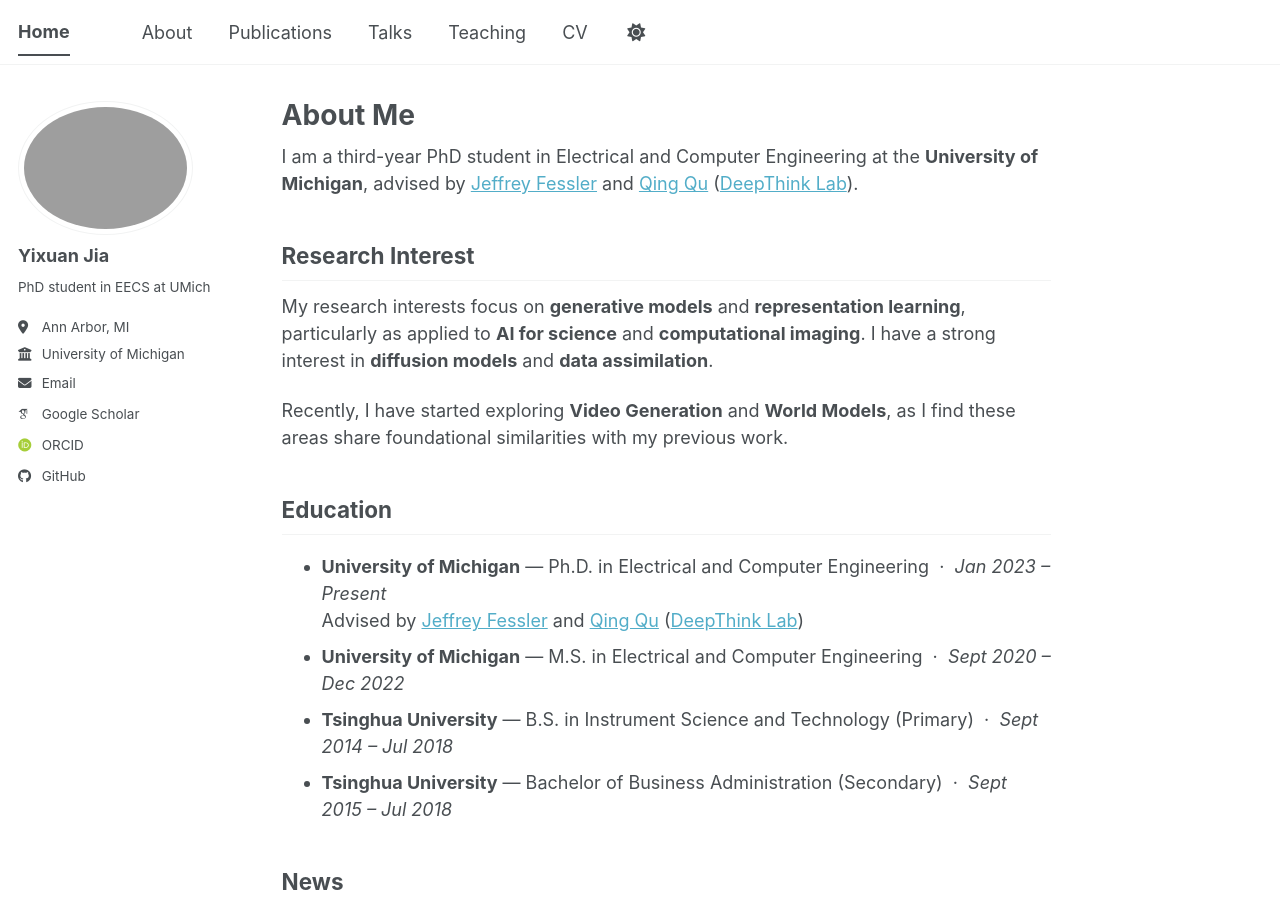
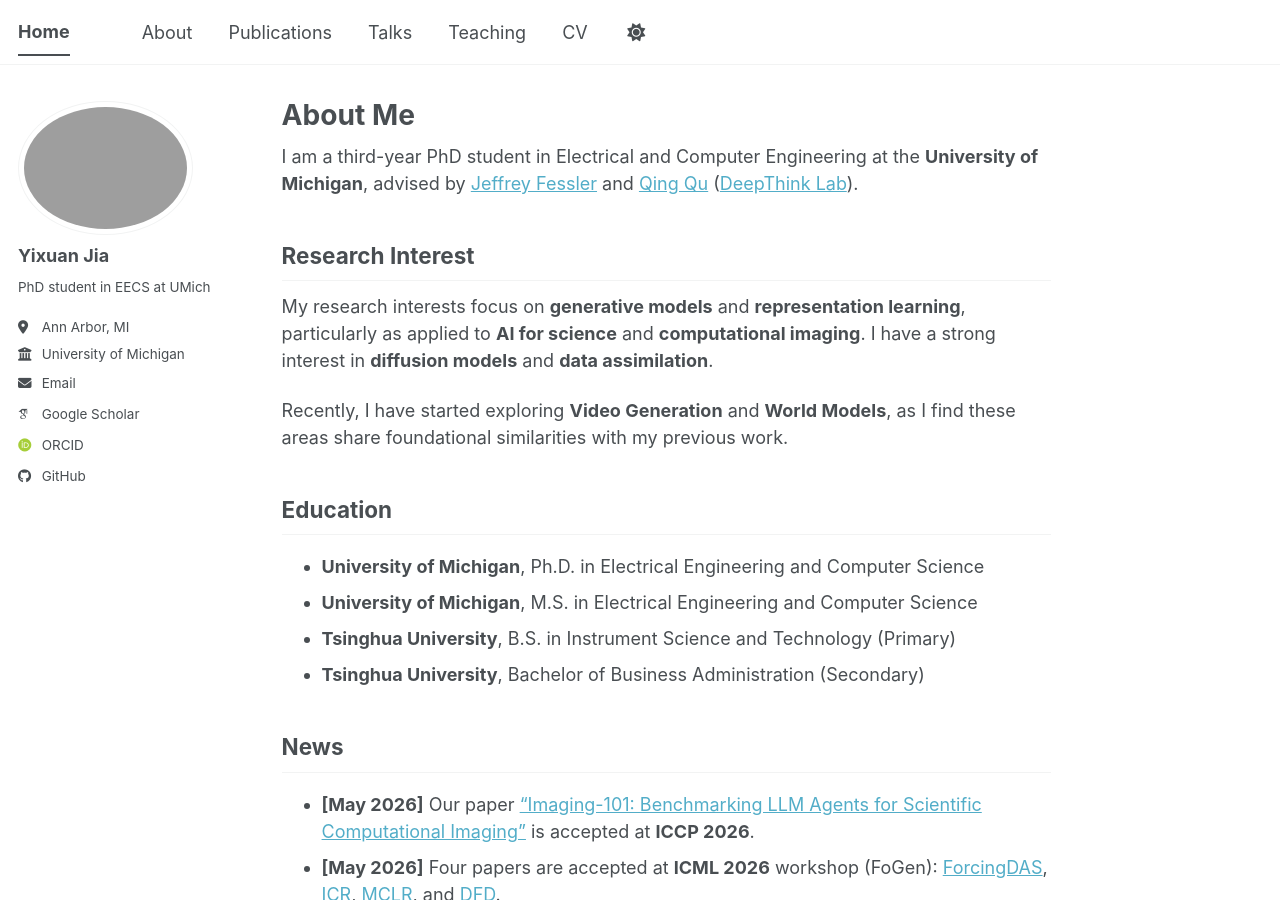
Before and after one commit to umjiayx/umjiayx.github.io, a Jekyll site: the page built from _pages/about.md, in a window 1280 px wide and 900 px high. Built offline with Jekyll 4.4.1, drawn with Linux system fonts in a browser that asks for light colours; some web fonts are replaced; a script bundle is joined from its source files by our own code; library files that are not in the unit come from our copies.

Commit message:
small updates

```diff
--- a/_pages/about.md
+++ b/_pages/about.md
@@ -17,11 +17,10 @@ Recently, I have started exploring **Video Generation** and **World Models**, as
 
 ## Education
 
-- **University of Michigan** — Ph.D. in Electrical and Computer Engineering &nbsp;·&nbsp; *Jan 2023 – Present*
-  Advised by [Jeffrey Fessler](https://web.eecs.umich.edu/~fessler/) and [Qing Qu](https://qingqu.engin.umich.edu/) ([DeepThink Lab](https://deepthink-umich.github.io/))
-- **University of Michigan** — M.S. in Electrical and Computer Engineering &nbsp;·&nbsp; *Sept 2020 – Dec 2022*
-- **Tsinghua University** — B.S. in Instrument Science and Technology (Primary) &nbsp;·&nbsp; *Sept 2014 – Jul 2018*
-- **Tsinghua University** — Bachelor of Business Administration (Secondary) &nbsp;·&nbsp; *Sept 2015 – Jul 2018*
+- **University of Michigan**, Ph.D. in Electrical Engineering and Computer Science
+- **University of Michigan**, M.S. in Electrical Engineering and Computer Science
+- **Tsinghua University**, B.S. in Instrument Science and Technology (Primary)
+- **Tsinghua University**, Bachelor of Business Administration (Secondary)
 
 ## News
 
```
